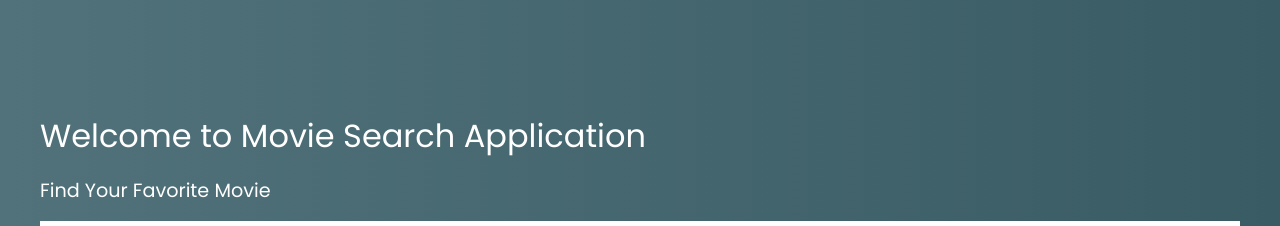
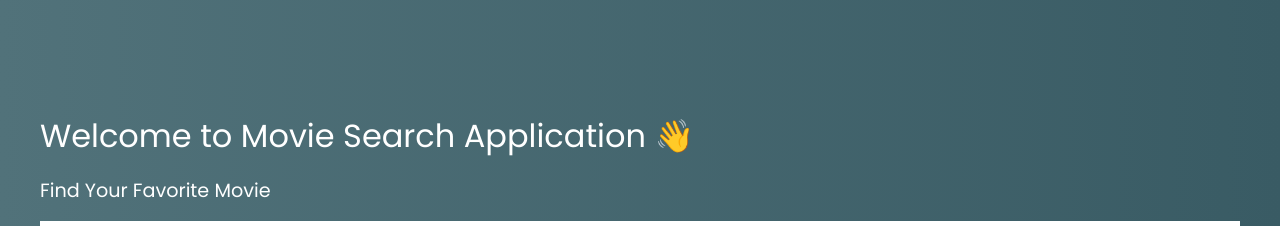
Before and after one commit to MahendhiranM/movie-searching-application, a React (Create React App) app: page / in a window 1280 px wide. Shown: the top 226 px of the page. Built offline with nearby package versions, Linux system fonts and the light colour scheme; no server answers.

Commit message:
Update Search.jsx

```diff
--- a/src/components/Search/Search.jsx
+++ b/src/components/Search/Search.jsx
@@ -3,7 +3,7 @@ export default function Search({ searchTerm, handleSearch, inputRef}) {
         <section className="is-container-fluid bg-color-1">
             <div className="is-container">
                 <div className="search">
-                    <p className="is-title is-4">Welcome to Movie Search Application</p>
+                    <p className="is-title is-4">Welcome to Movie Search Application 👋</p>
                     <p className="is-title">Find Your Favorite Movie </p>
                     <div className="search-box">
                         <input
```
